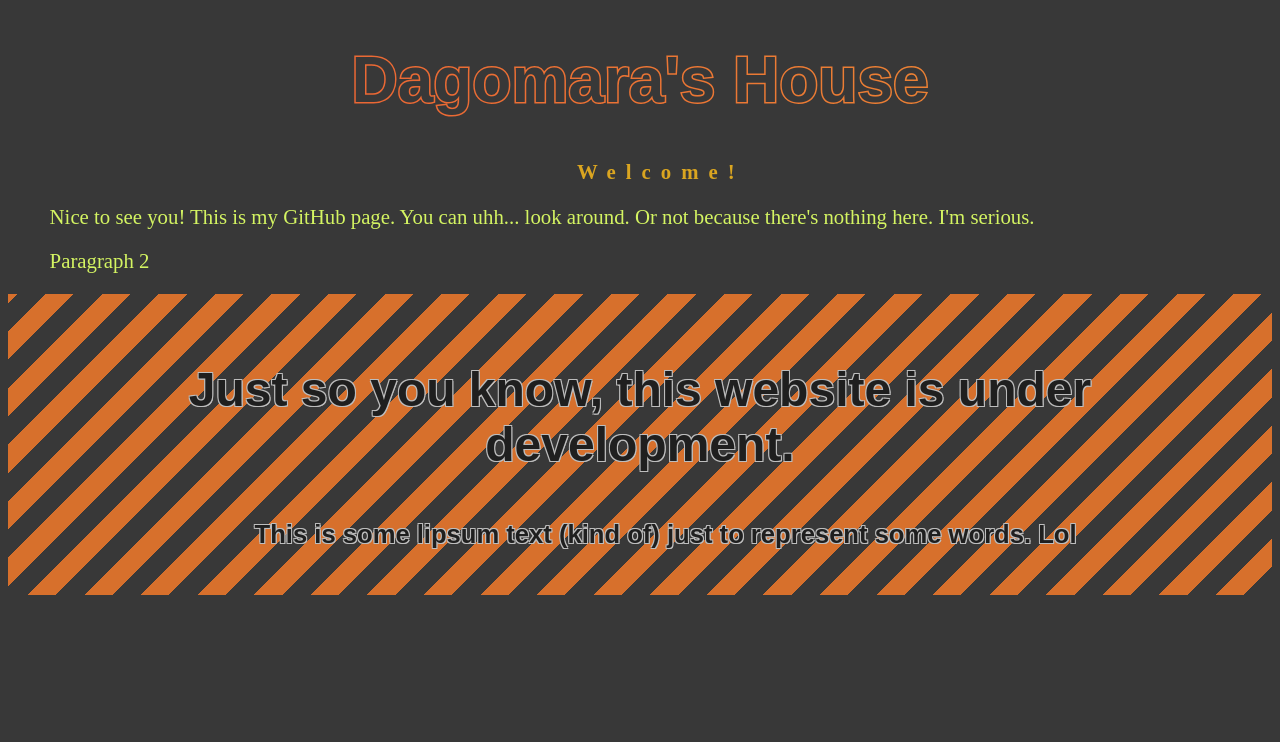
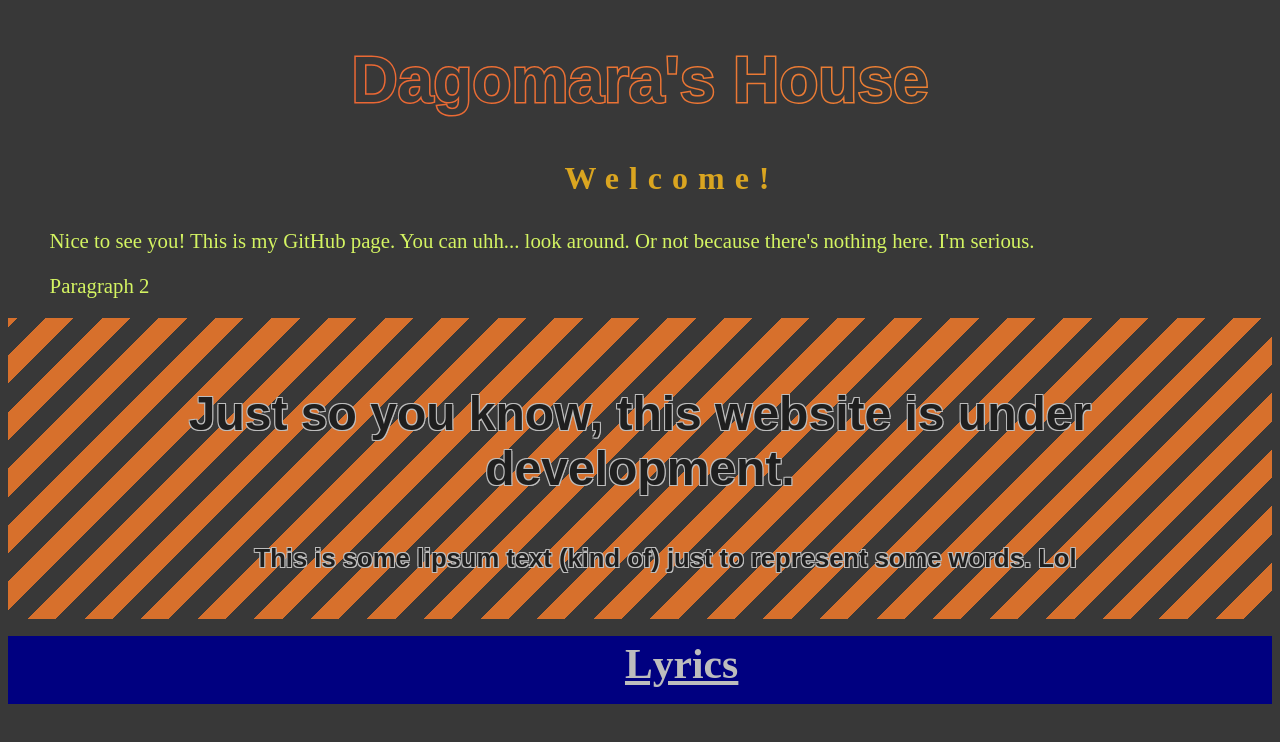
Before and after one commit to Dagomara/dagomara.github.io, a plain HTML site: page index.html in a window 1280 px wide. Drawn offline with Linux system fonts and the light colour scheme; a web font is replaced by a local one.

Commit message:
fixing LyricSystem linking.
Needed to link the LyricSystem to the main page.

```diff
--- a/css/master.css
+++ b/css/master.css
@@ -4,6 +4,7 @@
   --text-yellow: #d4f462;
   --dark-gray: #1f1f1f;
   --darker-white: #bdbdbd;
+  --dark-blue: #000080;
 }
 
 
@@ -26,7 +27,7 @@ p::selection {
 .bigText {
   text-align: center;
   color:GoldenRod;
-  font-size: 130%;
+  font-size: 200%;
   letter-spacing: 10px;
   /*direction: rtl;*/
   font-weight: bold;
@@ -75,6 +76,23 @@ div.under-development *::selection {
   text-shadow: none;
 }
 
+.links {
+  background-color: var(--dark-blue);
+  font-size: 200%;
+
+}
+div.links * {
+  color: var(--darker-white);
+  font-weight: bolder;
+  font-kerning: none;
+  text-align: center;
+  text-decoration: underline;
+  padding-top: 0.1em;
+  margin-top: 0.4em;
+  padding-bottom: 0.4em;
+}
+
+
 @keyframes rainbow_scroll {
     0%,100% {
         background-position: 0 0;
--- a/index.html
+++ b/index.html
@@ -15,5 +15,8 @@
       <h3 style="font-size: 300%;text-align:center;">Just so you know, this website is under development.</h3>
       <p style="text-align: center;">This is some lipsum text (kind of) just to represent some words. Lol</p>
     </div>
+    <div class="links">
+      <p><a href="lyrics/index.html">Lyrics</p>
+    </div>
   </body>
 </html>
```
